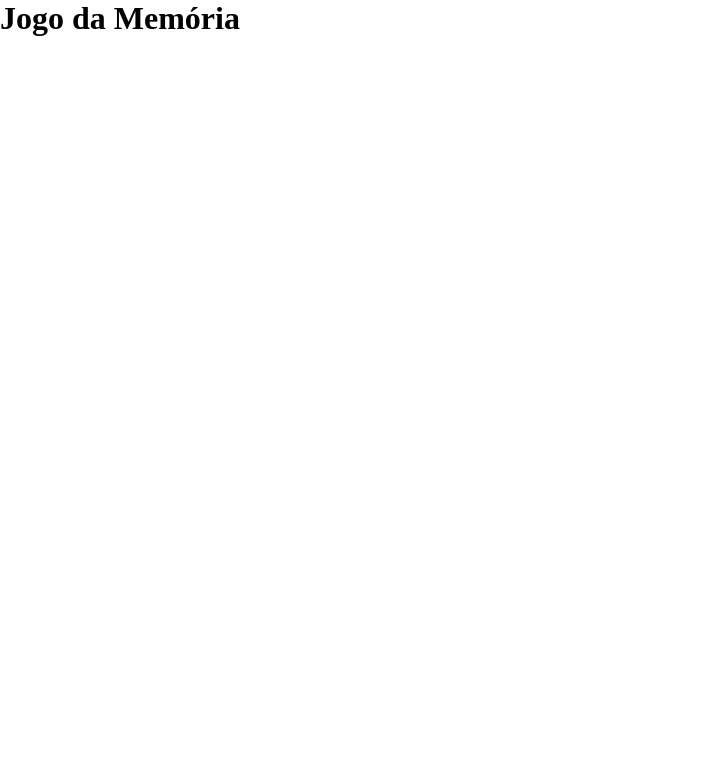
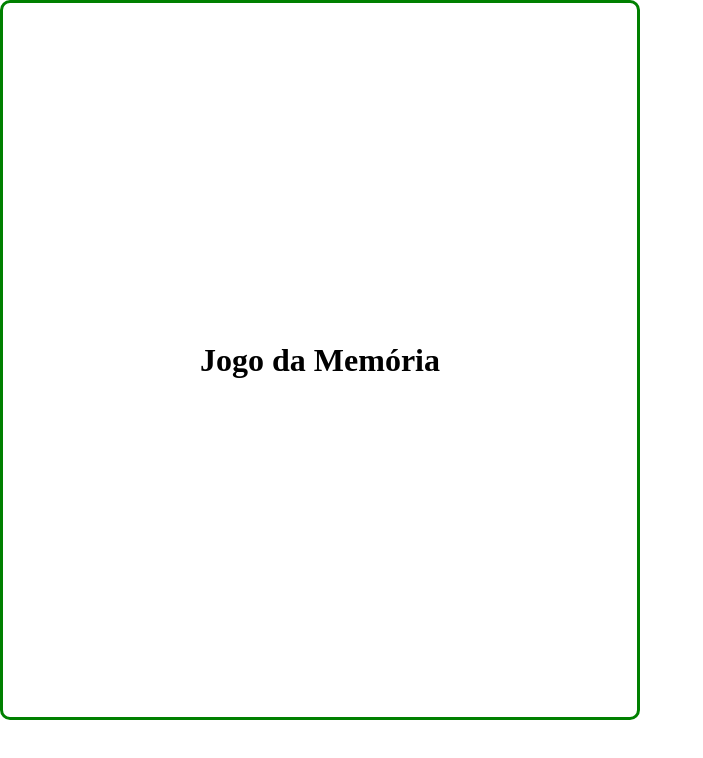
Before and after one commit to VanessaTrajano/DCC207-Projeto1, a React (Vite) app: page / in a window 1280 px wide. Shown: the top 758 px of the page, without its empty margins (0-703 px from the left). Built offline with nearby package versions, Linux system fonts and the light colour scheme.

Commit message:
Estiliza o bloco jogável

```diff
--- /dev/null
+++ b/src/components/Jogo.css
@@ -0,0 +1,9 @@
+.container{
+    border: 3px solid green;
+    height: 90vh;
+    width: 50vw;
+    display: flex;
+    align-items: center;
+    justify-content: center;
+    border-radius: 10px;
+}
--- a/src/components/Jogo.jsx
+++ b/src/components/Jogo.jsx
@@ -1,7 +1,9 @@
+import './Jogo.css'
+
 function Jogo() {
 
   return (
-    <div>
+    <div className="container">
       <h1>Jogo da Memória</h1>
       <div></div> {/* aqui ficarão as cartas */}
       {/* aqui deverá ter o componente do botão */}
```
